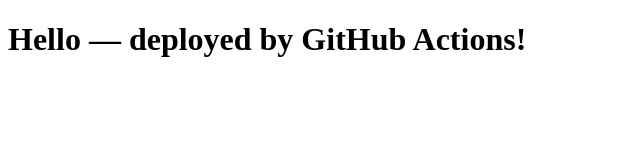
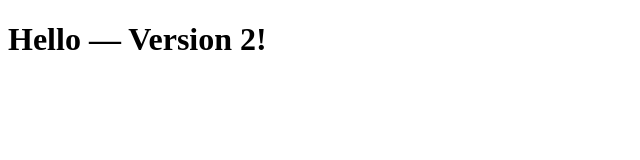
Before and after one commit to AnweshaPanigrahi/gh-deployment-workflow, a plain HTML site: page index.html in a window 1280 px wide. Shown: the whole page, without its empty margins (0-640 px from the left). Drawn offline with Linux system fonts and the light colour scheme.

Commit message:
Update index.html

```diff
--- a/index.html
+++ b/index.html
@@ -5,6 +5,6 @@
   <title>My Site</title>
 </head>
 <body>
-  <h1>Hello — deployed by GitHub Actions!</h1>
+  <h1>Hello — Version 2!</h1>
 </body>
 </html>
```
